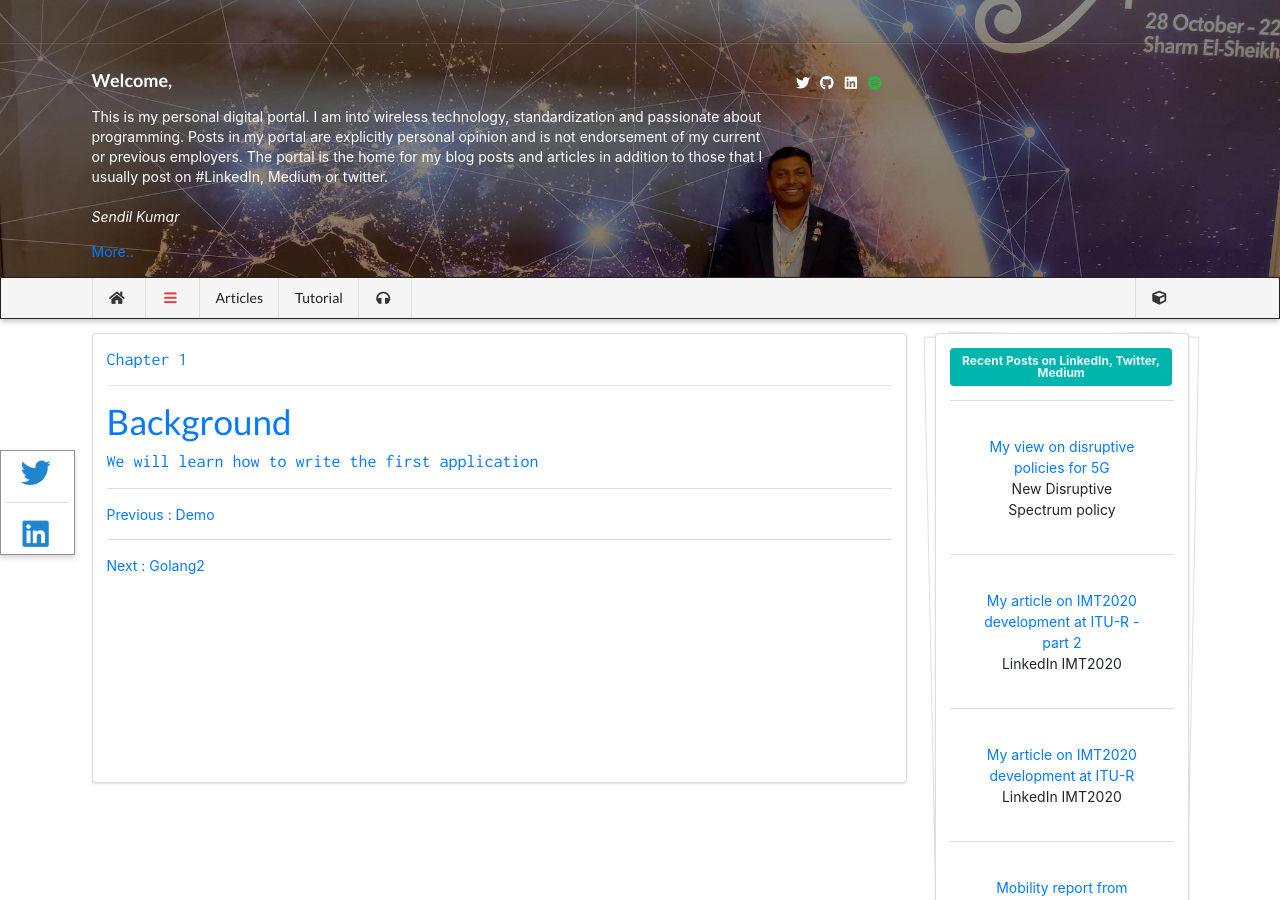
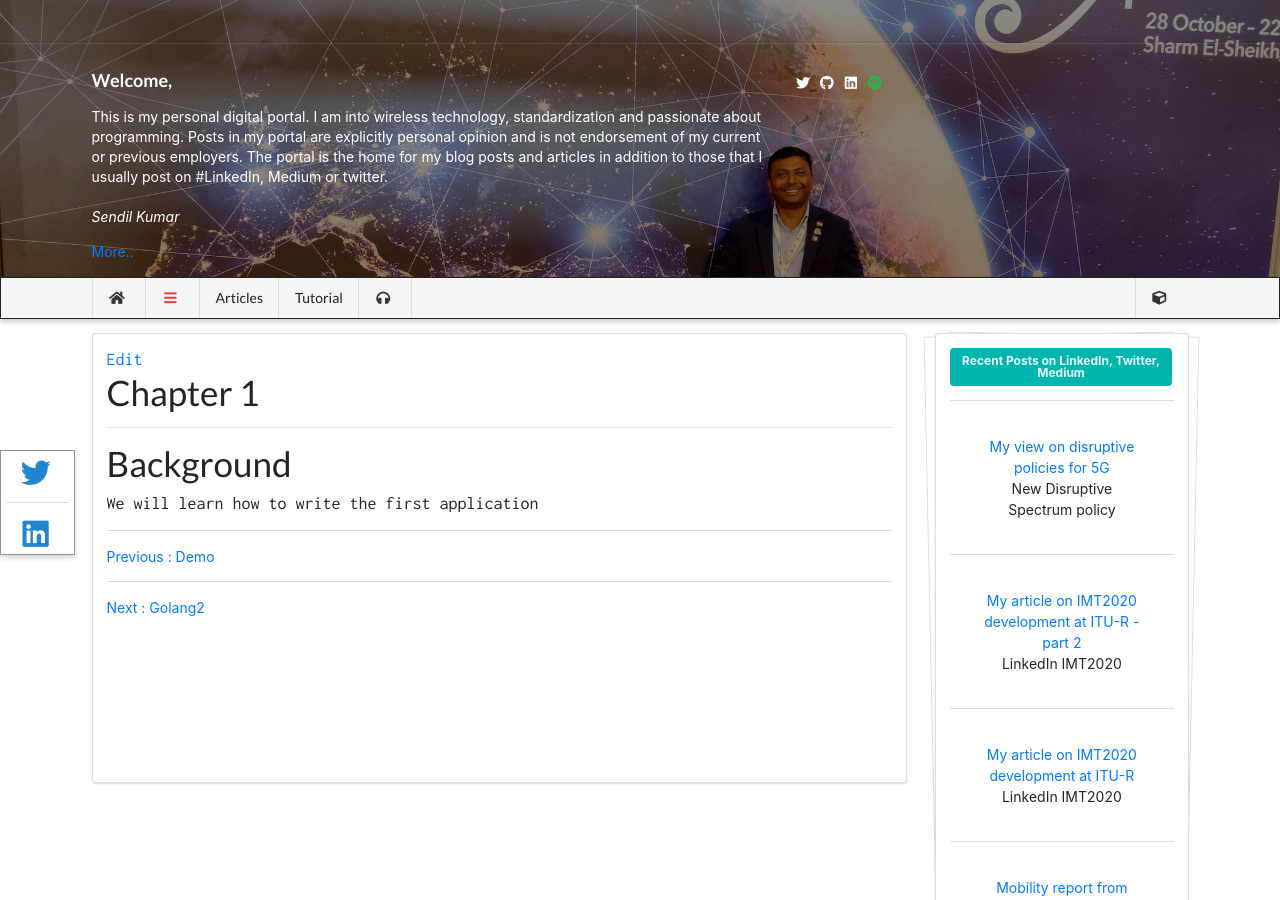
Before and after one commit to wiless/wiless.github.io, a Jekyll site: the page built from _tutorial/golang1.md, in a window 1280 px wide and 900 px high. Built offline with Jekyll 4.4.1, drawn with Linux system fonts in a browser that asks for light colours; nearby versions of some CDN libraries; some web fonts are replaced; comment, search, counter and statistics services are not loaded; a style sheet for code colours, icons or effects is not loaded.

Commit message:
Update article.html

```diff
--- a/_layouts/article.html
+++ b/_layouts/article.html
@@ -14,7 +14,7 @@
                 <div class="ui segment" style="min-height:50vh" >
                     {% include socialbar.html %}
                              <div class="contentfont">
-                                 <a href="{{page.id}}>Edit</a>
+                                 <a href="https://github.com/wiless/wiless.github.io/edit/master/{{page.id}}">Edit</a>
                                 {{content}}
                             </div>
 <div class="ui divider"></div>
```
